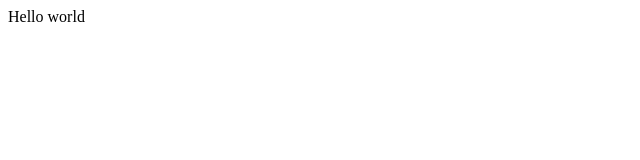
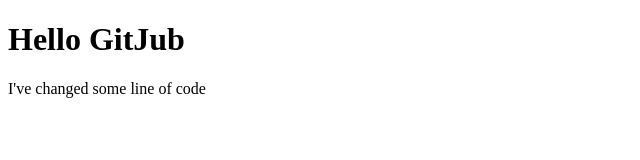
Before and after one commit to Oattttt/Web629010046, a plain HTML site: page index.html in a window 1280 px wide. Shown: the whole page, without its empty margins (0-640 px from the left). Drawn offline with Linux system fonts and the light colour scheme.

Commit message:
แก้ไขข้อความใน index.html

```diff
--- a/index.html
+++ b/index.html
@@ -9,7 +9,8 @@
 </head>
 
 <body>
-  Hello world
+  <h1>Hello GitJub</h1>
+  <p>I've changed some line of code</p>
   <script src="script.js"></script>
 </body>
 
```
